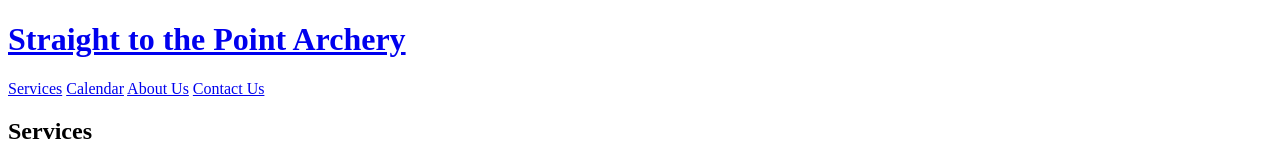
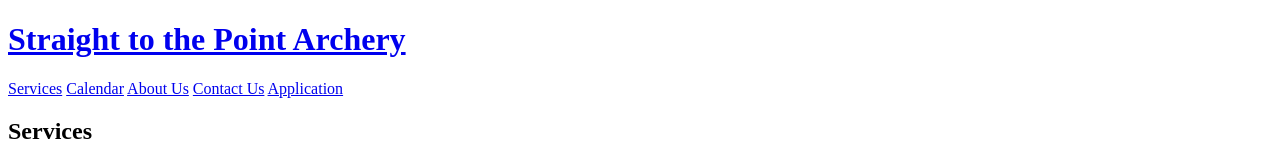
Before and after one commit to nsfunk/archery-site, a plain HTML site: page index.html in a window 1280 px wide. Shown: the top 162 px of the page. Drawn offline with Linux system fonts and the light colour scheme.

Commit message:
add # for page i will not be coding

```diff
--- a/index.html
+++ b/index.html
@@ -12,6 +12,7 @@
         <a href="calendar.html">Calendar</a>
         <a href="about-us.html">About Us</a>
         <a href="contact-us.html">Contact Us</a>
+        <a href="#">Application</a>
       </nav>
     </header>
     <section>
```
